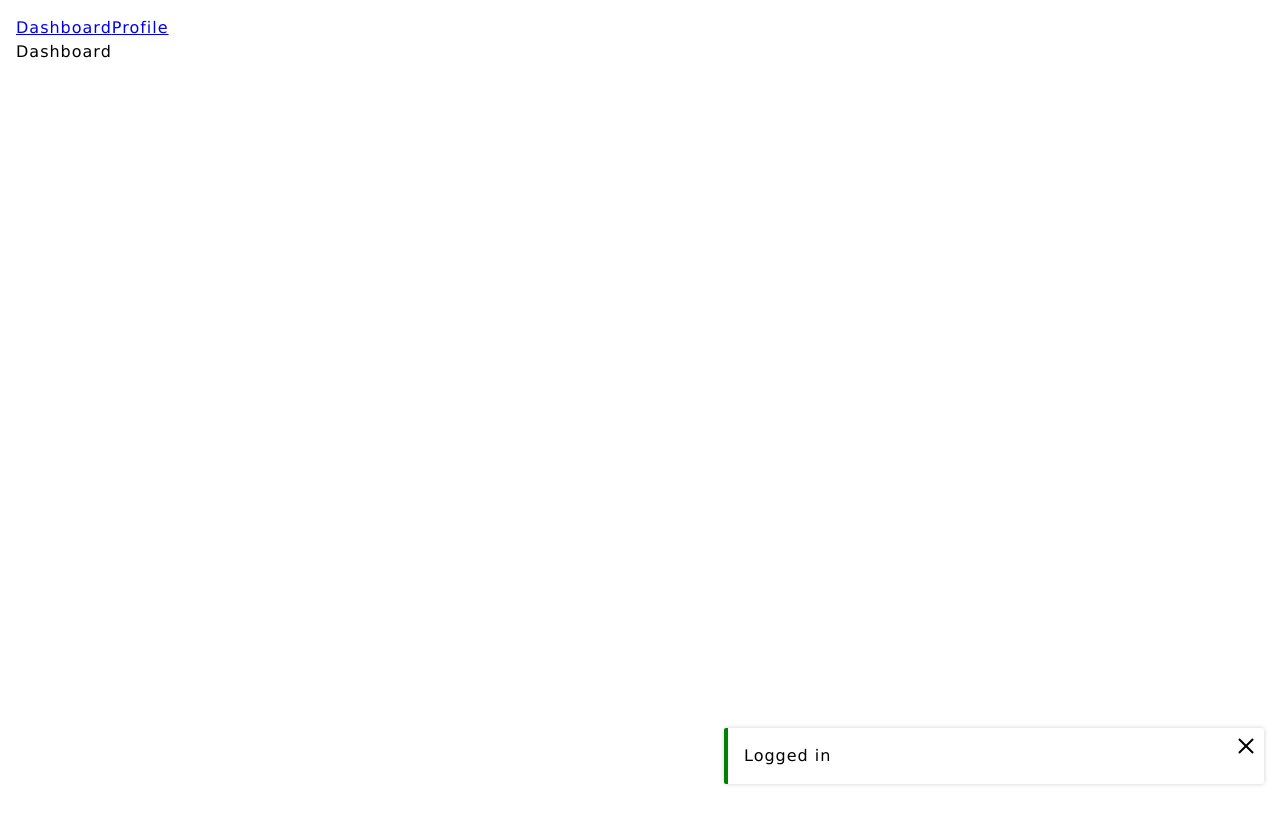
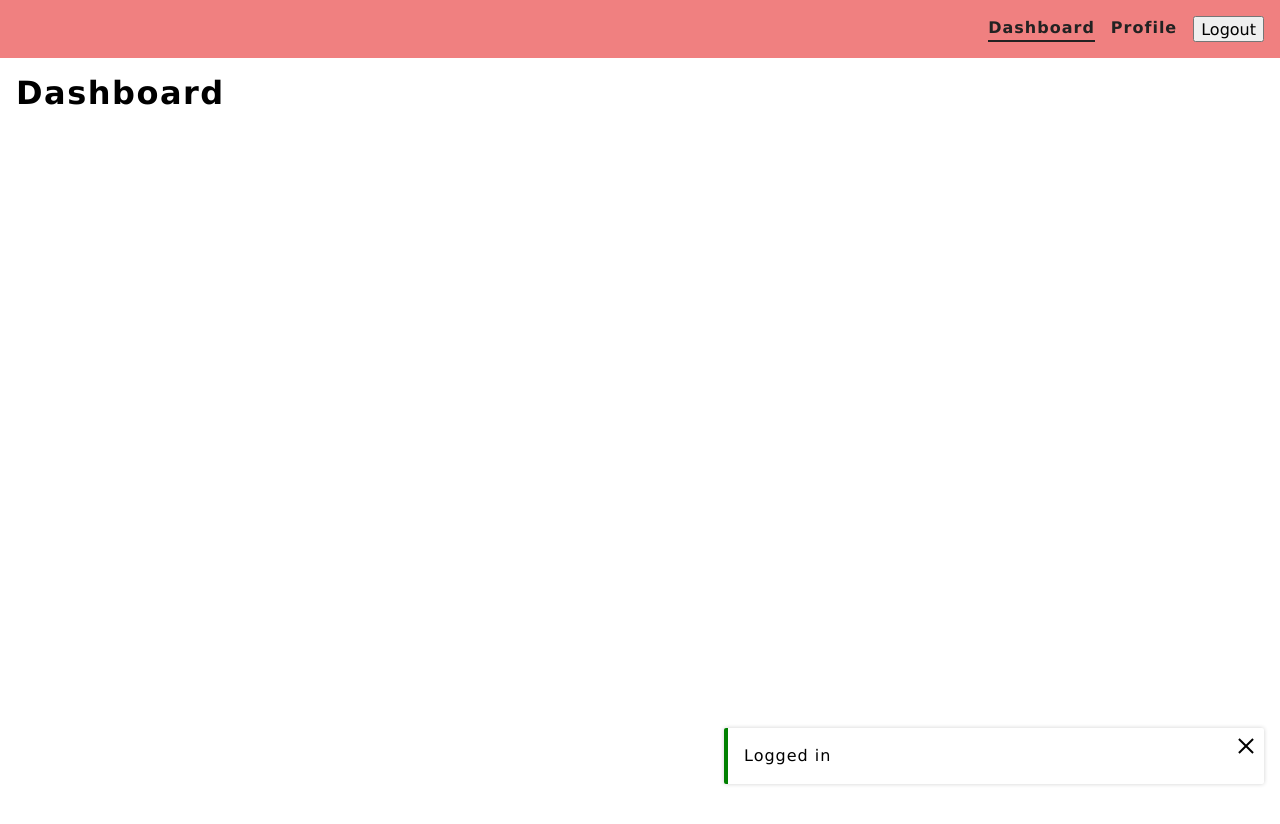
Before and after one commit to Flyingfool95/RDT-server, a React (Vite) app in the folder app/: page /login in a window 1280 px wide. Both pictures are taken after typing "name@example.com", "Sample123" into the empty fields and a click on the input "Login". Shown: the top 824 px of the page. Before the commit the page ends 800 px from the top, so only its background shows below. Built offline with nearby package versions, Linux system fonts and the light colour scheme.

Commit message:
Adding logout button to AppNavigation - Basic styling AppNavigation - Fixing IUser type -  Updating Profile and Dashboard with main tag - Schaffolding the logoutUser function

```diff
--- a/app/src/App.css
+++ b/app/src/App.css
@@ -8,6 +8,7 @@ html {
 
 main {
     min-height: 100%;
+    padding: 1rem;
 }
 
 h1,
--- a/app/src/features/app-navigation/components/AppNavigation.tsx
+++ b/app/src/features/app-navigation/components/AppNavigation.tsx
@@ -1,11 +1,16 @@
 import { NavLink, Outlet } from "react-router-dom";
+import "../style/AppNavigation.css";
+import useAuth from "../../auth/hooks/useAuth";
 
 export default function AppNavigation() {
+    const { logoutUser } = useAuth();
+
     return (
         <>
             <nav>
                 <NavLink to={"/"}>Dashboard</NavLink>
                 <NavLink to={"/profile"}>Profile</NavLink>
+                <button onClick={logoutUser}>Logout</button>
             </nav>
             <Outlet />
         </>
--- /dev/null
+++ b/app/src/features/app-navigation/style/AppNavigation.css
@@ -0,0 +1,18 @@
+nav {
+    background-color: lightcoral;
+    display: flex;
+    justify-content: flex-end;
+    gap: 1rem;
+
+    padding: 1rem;
+
+    a {
+        text-decoration: none;
+        color: #222;
+        font-weight: bold;
+    }
+
+    .active {
+        border-bottom: 2px solid #222;
+    }
+}
--- a/app/src/features/auth/hooks/useAuth.ts
+++ b/app/src/features/auth/hooks/useAuth.ts
@@ -55,7 +55,9 @@ export default function useAuth() {
         // Update logic
     }
     async function logoutUser() {
-        // Logout logic
+        //Clear httpcookie
+        setUser(null);
+        addNotification({ message: "Logged out", type: "warning", duration: 5000 });
     }
     async function deleteUser() {
         // Delete user
--- a/app/src/features/auth/store/useAuthStore.ts
+++ b/app/src/features/auth/store/useAuthStore.ts
@@ -3,7 +3,7 @@ import { IAuthStore, IUser } from "../../../../../shared/types/auth";
 
 const useAuthStore = create<IAuthStore>((set) => ({
     user: null,
-    setUser: (newUser: IUser) => {
+    setUser: (newUser: IUser | null) => {
         set(() => ({
             user: newUser,
         }));
--- a/app/src/features/auth/styles/LoginForm.css
+++ b/app/src/features/auth/styles/LoginForm.css
@@ -1,7 +1,3 @@
-h1 {
-    color: hotpink !important;
-}
-
 form {
     display: flex;
     flex-direction: column;
--- a/app/src/index.css
+++ b/app/src/index.css
@@ -14,7 +14,6 @@ html {
 
 body {
     min-height: 100dvh;
-    padding: 1rem;
     margin: 0;
 
     display: grid;
--- a/app/src/routes/protected/Dashboard.tsx
+++ b/app/src/routes/protected/Dashboard.tsx
@@ -1,3 +1,7 @@
 export default function Dashboard() {
-    return <div>Dashboard</div>;
+    return (
+        <main>
+            <h1>Dashboard</h1>
+        </main>
+    );
 }
--- a/app/src/routes/protected/Profile.tsx
+++ b/app/src/routes/protected/Profile.tsx
@@ -1,3 +1,7 @@
 export default function Profile() {
-    return <div>Profile</div>;
+    return (
+        <main>
+            <h1>Profile</h1>
+        </main>
+    );
 }
--- a/shared/types/auth.ts
+++ b/shared/types/auth.ts
@@ -5,5 +5,5 @@ export interface IUser {
 }
 export interface IAuthStore {
     user: IUser | null;
-    setUser: (newUser: IUser) => void;
+    setUser: (newUser: IUser | null) => void;
 }
```
